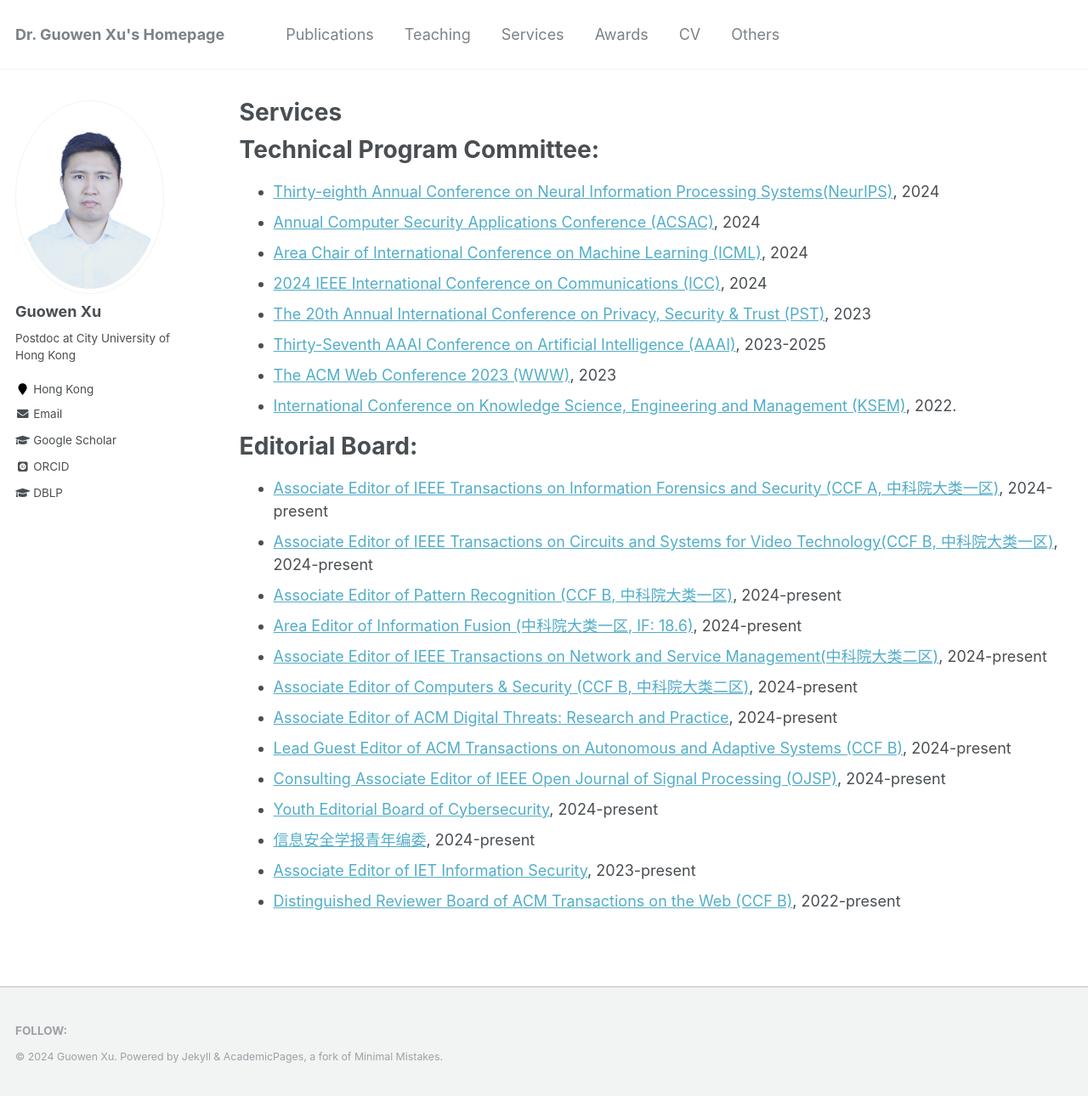
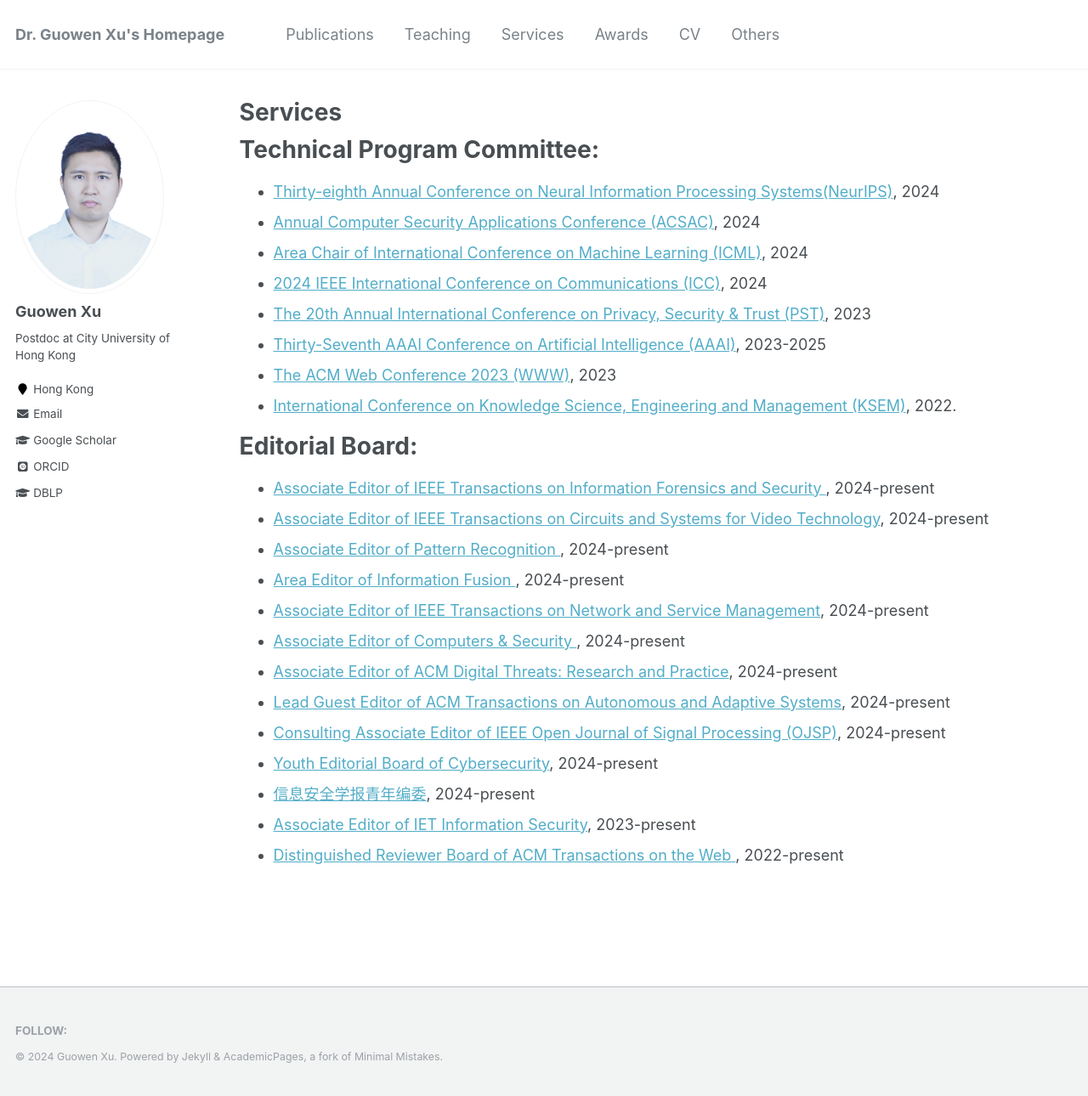
Before and after one commit to Guowen-xu/guowen-xu.github.io, a Jekyll site: the page built from _pages/services.md, in a window 1280 px wide and 1290 px high. Shown: the whole window at 85% size. Built offline with Jekyll 4.4.1, drawn with Linux system fonts in a browser that asks for light colours; some web fonts are replaced.

Commit message:
Update services.md

```diff
--- a/_pages/services.md
+++ b/_pages/services.md
@@ -17,16 +17,16 @@ Technical Program Committee:
 
 Editorial Board:
 ======
-* [Associate Editor of IEEE Transactions on Information Forensics and Security (CCF A, 中科院大类一区)](https://signalprocessingsociety.org/publications-resources/ieee-transactions-information-forensics-and-security/editorial-board), 2024-present
-* [Associate Editor of IEEE Transactions on Circuits and Systems for Video Technology(CCF B, 中科院大类一区)](https://ieee-cas.org/publication/tcsvt), 2024-present
-*  [Associate Editor of Pattern Recognition (CCF B, 中科院大类一区)](https://www.sciencedirect.com/journal/pattern-recognition/about/editorial-board), 2024-present
-* [Area Editor of Information Fusion (中科院大类一区, IF: 18.6)](https://www.sciencedirect.com/journal/information-fusion/about/editorial-board), 2024-present
-* [Associate Editor of IEEE Transactions on Network and Service Management(中科院大类二区)](https://www.comsoc.org/publications/journals/ieee-tnsm/ieee-transactions-network-and-service-management-editorial-board), 2024-present
-* [Associate Editor of Computers & Security (CCF B, 中科院大类二区)](https://www.sciencedirect.com/journal/computers-and-security/about/editorial-board), 2024-present
+* [Associate Editor of IEEE Transactions on Information Forensics and Security ](https://signalprocessingsociety.org/publications-resources/ieee-transactions-information-forensics-and-security/editorial-board), 2024-present
+* [Associate Editor of IEEE Transactions on Circuits and Systems for Video Technology](https://ieee-cas.org/publication/tcsvt), 2024-present
+*  [Associate Editor of Pattern Recognition ](https://www.sciencedirect.com/journal/pattern-recognition/about/editorial-board), 2024-present
+* [Area Editor of Information Fusion ](https://www.sciencedirect.com/journal/information-fusion/about/editorial-board), 2024-present
+* [Associate Editor of IEEE Transactions on Network and Service Management](https://www.comsoc.org/publications/journals/ieee-tnsm/ieee-transactions-network-and-service-management-editorial-board), 2024-present
+* [Associate Editor of Computers & Security ](https://www.sciencedirect.com/journal/computers-and-security/about/editorial-board), 2024-present
 * [Associate Editor of ACM Digital Threats: Research and Practice](https://dl.acm.org/journal/dtrap/editorial-board), 2024-present
-* [Lead Guest Editor of ACM Transactions on Autonomous and Adaptive Systems (CCF B)](https://dl.acm.org/journal/taas/calls-for-papers), 2024-present
+* [Lead Guest Editor of ACM Transactions on Autonomous and Adaptive Systems](https://dl.acm.org/journal/taas/calls-for-papers), 2024-present
 * [Consulting Associate Editor of IEEE Open Journal of Signal Processing (OJSP)](https://signalprocessingsociety.org/publications-resources/ieee-open-journal-signal-processing/advisoryeditorial-board), 2024-present
 * [Youth Editorial Board of Cybersecurity](https://cybersecurity.springeropen.com), 2024-present
 * [信息安全学报青年编委](http://jcs.iie.ac.cn/xxaqxb/ch/first_menu.aspx?parent_id=20240524145637001), 2024-present
 * [Associate Editor of IET Information Security](https://www.hindawi.com/journals/ietis/editors/), 2023-present
-* [Distinguished Reviewer Board of ACM Transactions on the Web (CCF B)](https://dl.acm.org/journal/tweb), 2022-present
+* [Distinguished Reviewer Board of ACM Transactions on the Web ](https://dl.acm.org/journal/tweb), 2022-present
```
